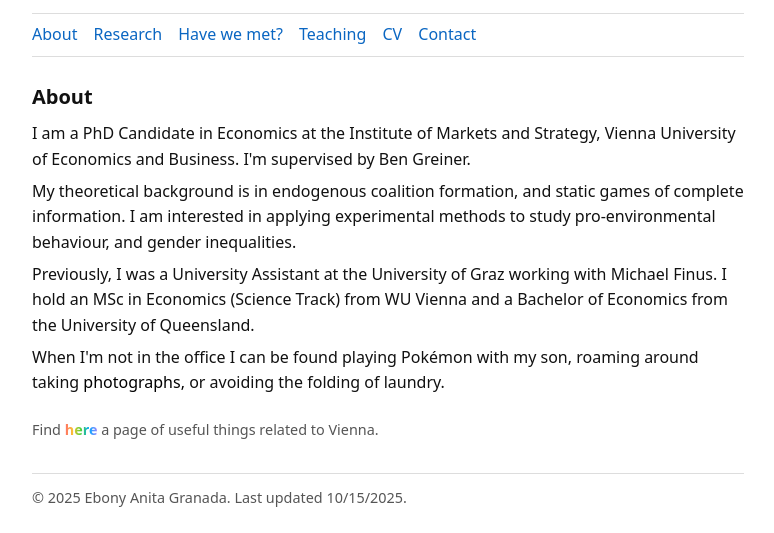
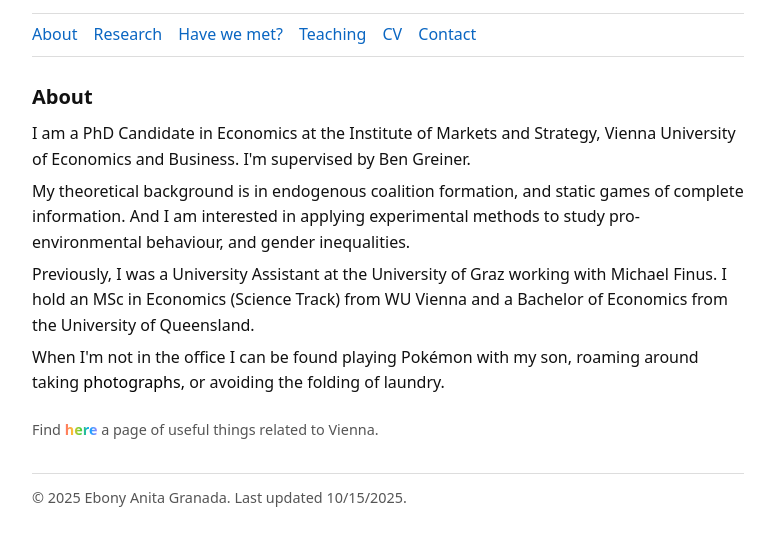
Before and after one commit to ebonyanita/ebonyanita.github.io, a plain HTML site: page index.html in a window 1280 px wide. Shown: the part 327-860 px from the top of the page, without its empty margins (252-1026 px from the left). Drawn offline with Linux system fonts and the light colour scheme.

Commit message:
Update index.html

```diff
--- a/index.html
+++ b/index.html
@@ -26,7 +26,7 @@
 <section>
   <h2>About</h2>
   <p>I am a PhD Candidate in Economics at the Institute of Markets and Strategy, Vienna University of Economics and Business. I'm supervised by Ben Greiner.</p>
-  <p>My theoretical background is in endogenous coalition formation, and static games of complete information. I am interested in applying experimental methods to study pro-environmental behaviour, and gender inequalities.</p>
+  <p>My theoretical background is in endogenous coalition formation, and static games of complete information. And I am interested in applying experimental methods to study pro-environmental behaviour, and gender inequalities.</p>
   <p>Previously, I was a University Assistant at the University of Graz working with Michael Finus. I hold an MSc in Economics (Science Track) from WU Vienna and a Bachelor of Economics from the University of Queensland.</p>
   <p>When I'm not in the office I can be found playing Pokémon with my son, roaming around taking <a href="photographs.html" style="color:black;">photographs,</a> or avoiding the folding of laundry. </p>
 
```
